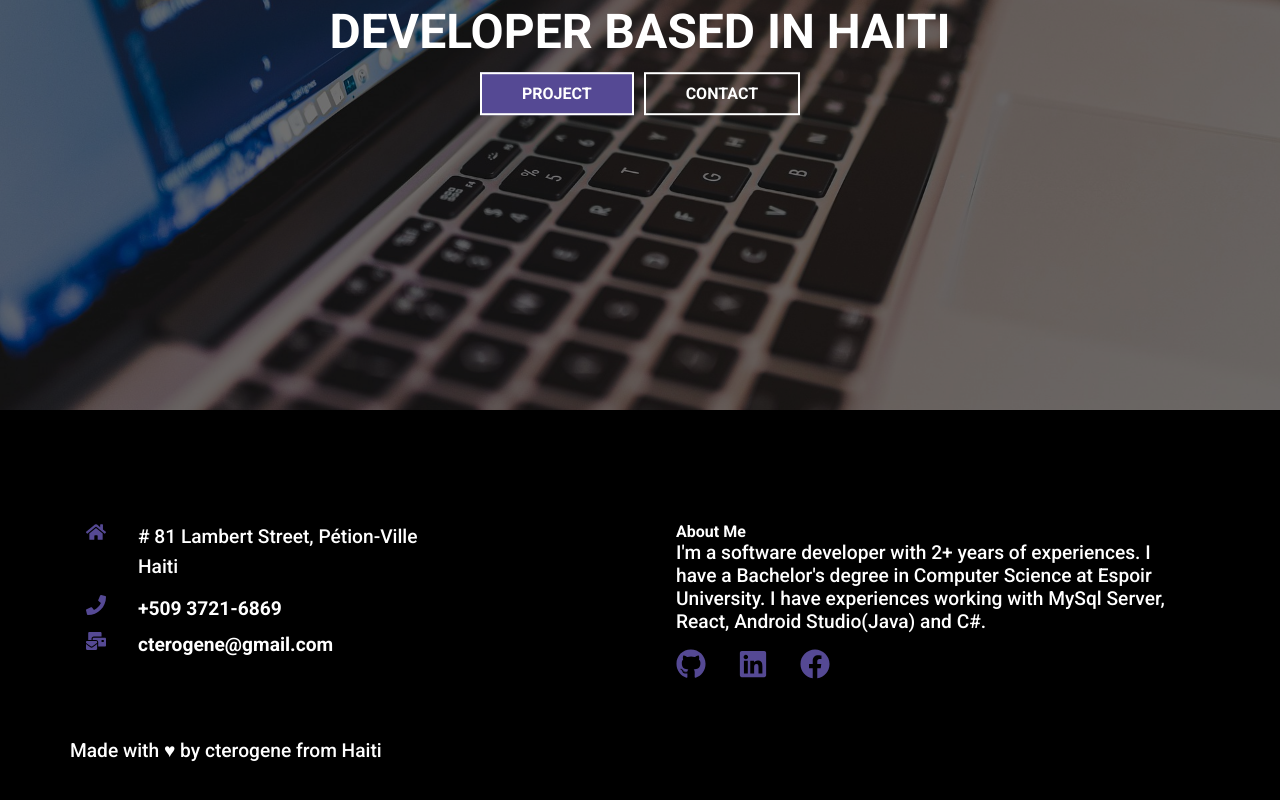
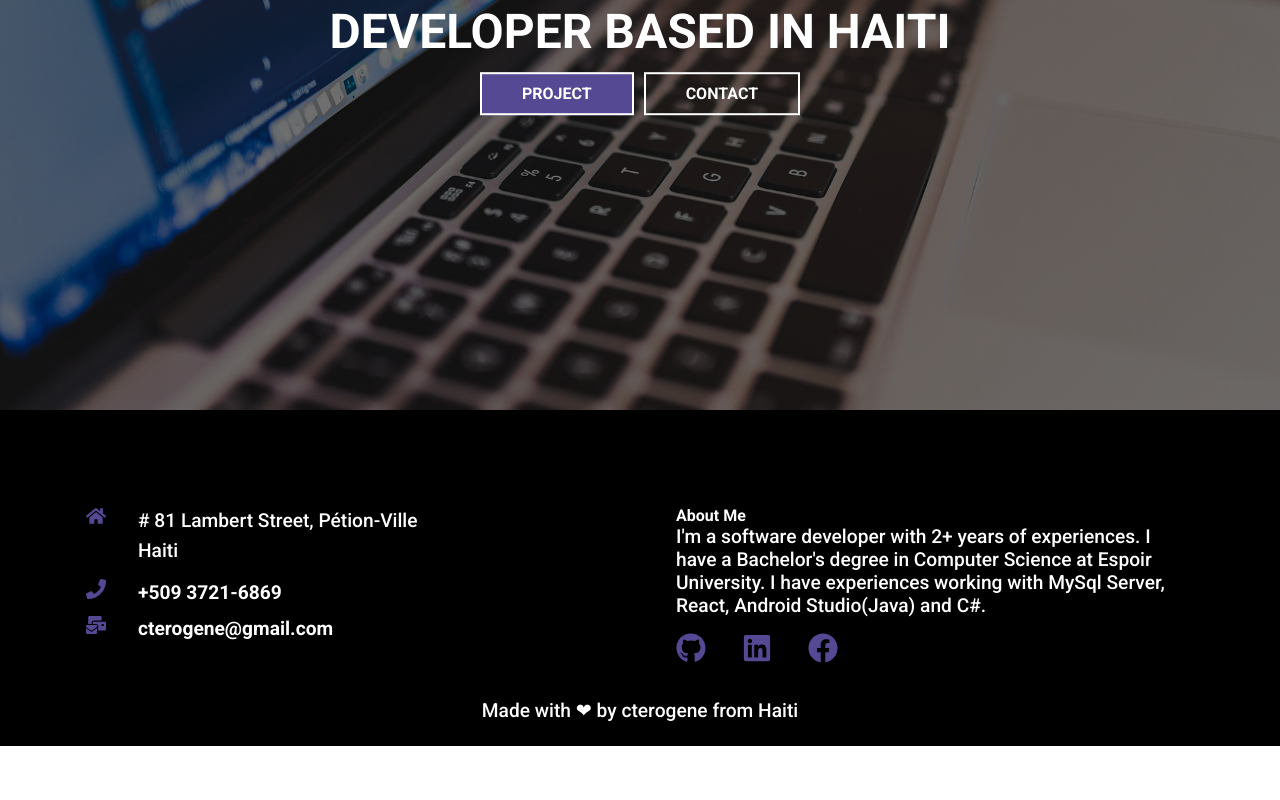
Before and after one commit to cterogene/cterogene-portfolio, a React (Create React App) app: page / in a window 1280 px wide. Shown: the part 390-1190 px from the top of the page. After the commit the page ends 1136 px from the top, so only its background shows below. Built offline with nearby package versions, Linux system fonts and the light colour scheme.

Commit message:
Updated errors and footer text

```diff
--- a/src/components/Footer/Footer.js
+++ b/src/components/Footer/Footer.js
@@ -37,23 +37,24 @@ const Footer = () => {
                         I have experiences working with MySql Server, React, Android Studio(Java) and C#.
                     </p>
                     <div className="social">
-                        <FaGithub size={30} style = {{ color:
-                                "#554994", marginRight: "2rem"}}/>
-                        <FaLinkedin size={30} style = {{ color:
-                                "#554994", marginRight: "2rem"}}/>
-                         <FaFacebook size={30} style = {{ color:
-                            "#554994", marginRight: "2rem"}}/>
+                        < a href="https://github.com/TClaudio" target= "_blank" ><FaGithub size={30} style = {{ color:
+                                "#554994", marginRight: "2rem"}}/> </a>
+                         <a href = "https://www.linkedin.com/in/cterogene/" target ="_blank"><FaLinkedin size={30} style = {{ color:
+                                "#554994", marginRight: "2rem"}}/> </a>
+                        <a href="https://web.facebook.com/terogene.claudio" target="_blank" > <FaFacebook size={30} style = {{ color:
+                            "#554994", marginRight: "2rem"}}/> </a>
                     </div>
 
 
 
                 </div>
 
-                <div className="copy">
-                        <p> Made with ♥ by cterogene from Haiti </p>
-                    </div>
+
 
             </div>
+            <div className="copy">
+                        <p style= {{textAlign:'center', marginTop:'1rem'}}> Made with ❤ by cterogene from Haiti</p>
+                    </div>
         </div>
 
     );
--- a/src/components/Footer/Footer.scss
+++ b/src/components/Footer/Footer.scss
@@ -1,6 +1,7 @@
 .footer{
     width: 100%;
-    padding: 6rem  0rem;
+    padding-bottom: 1.5rem;
+    padding-top: 5rem;
     background-color:#000;
 }
 .footer-container{
@@ -44,11 +45,15 @@ h4{
 p{
     font-size: 1.2rem ;
 }
-.copy{
-    position: relative;
+.copy p {
+    background-color:'#fff';
+
 }
 @media screen and (max-width: 640px) {
     .footer-container{
         grid-template-columns:  1fr;
     }
+    .footer{
+        padding-bottom: 1.5rem;
+    }
 }
--- a/src/components/Navbar/index.js
+++ b/src/components/Navbar/index.js
@@ -11,8 +11,8 @@ const Navbar = () => {
     const handleClick = () => setClick(!click);
 
     const [color, setColor] = useState(false);
-    const changeColor=()=>{
-        if (window.scrollY >=1){
+    const changeColor= () => {
+        if (window.scrollY >= 100){
             setColor(true);
         }
         else{
@@ -20,7 +20,8 @@ const Navbar = () => {
         }
 
     };
-    window.addEventListener("scrool", changeColor);
+
+    window.addEventListener("scroll", changeColor);
 
 
   return (
--- a/src/components/Navbar/index.scss
+++ b/src/components/Navbar/index.scss
@@ -16,13 +16,12 @@
 .header-bg{
     background-color: #554994;
     transition: 0.5s;
+    opacity: 0.97;
 
 }
 .li{
     color: #fff;
 }
-
-
 
 .nav-menu {
     display: flex;
--- a/src/routes/Project.js
+++ b/src/routes/Project.js
@@ -1,9 +1,12 @@
 import react from 'react';
 import Navbar from '../components/Navbar';
+
+import Footer from '../components/Footer/Footer';
 const Project = ()=>{
     return (
         <div>
             <Navbar />
+            <Footer />
         </div>
     )
 
```
